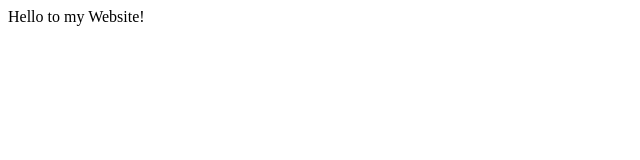
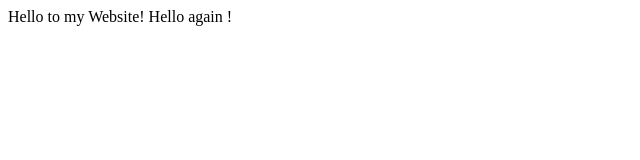
Before and after one commit to tinyboyX/CS50-Lecture, a plain HTML site: page hello.html in a window 1280 px wide. Shown: the whole page, without its empty margins (0-640 px from the left). Drawn offline with Linux system fonts and the light colour scheme.

Commit message:
Update hello.html

```diff
--- a/hello.html
+++ b/hello.html
@@ -5,6 +5,6 @@
 
     </head>
     <body>
-        Hello to my Website!
+        Hello to my Website! Hello again !
     </body>
 </html>
```
